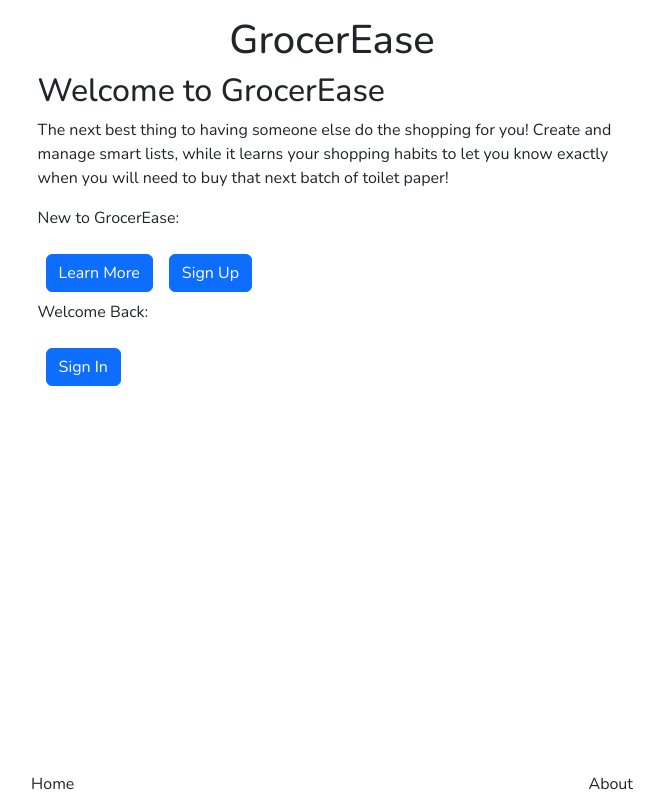
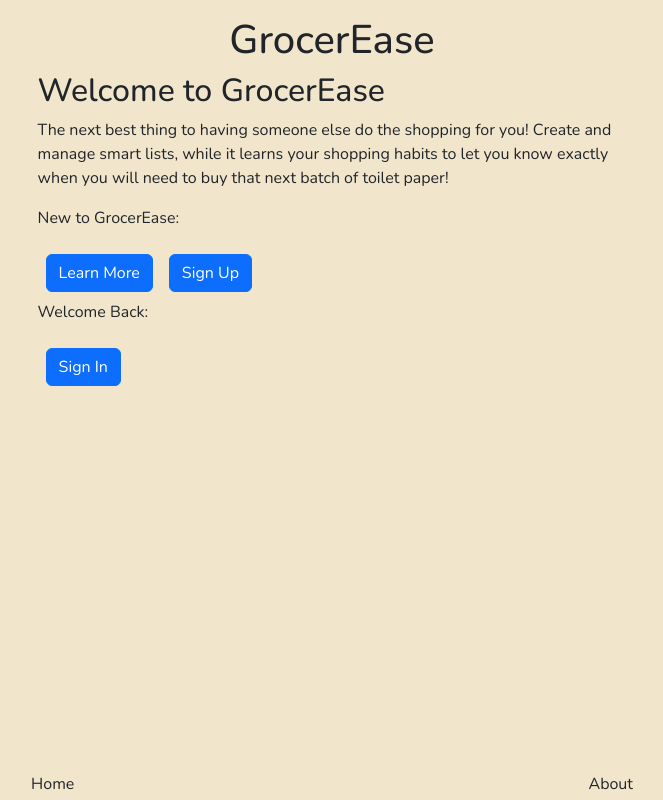
Before and after one commit to the-collab-lab/tcl-77-smart-shopping-list, a React (Vite) app: page / in a window 1280 px wide. Shown: the whole page, without its empty margins (308-971 px from the left). Built offline with nearby package versions, Linux system fonts and the light colour scheme; no server answers; what io-ts would draw is missing.

Commit message:
Add background colour to the body

```diff
--- a/src/index.tsx
+++ b/src/index.tsx
@@ -4,7 +4,6 @@ import { BrowserRouter as Router } from "react-router-dom";
 import { App } from "./App";
 
 import "bootstrap/dist/css/bootstrap.min.css";
-// import "./index.scss";
 import "./styles/global.scss";
 
 const root = createRoot(document.getElementById("root") as HTMLElement);
--- a/src/styles/global.scss
+++ b/src/styles/global.scss
@@ -1,6 +1,9 @@
+@import "../styles/variables.scss";
+
 body {
 	font-family: "Nunito", sans-serif;
 	font-optical-sizing: auto;
 	font-weight: 400;
 	font-style: normal;
+	background-color: $primary-beige;
 }
```
